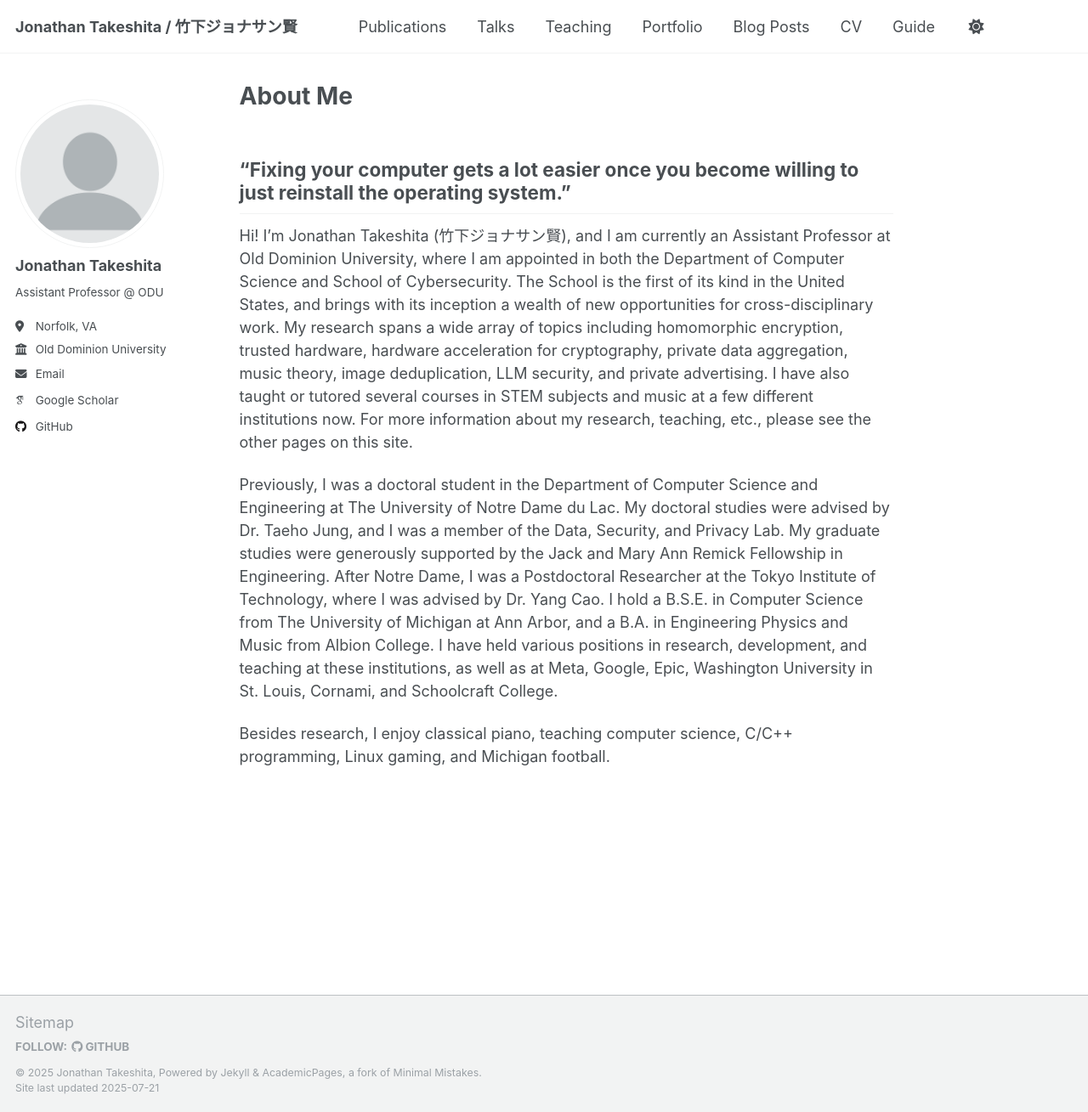
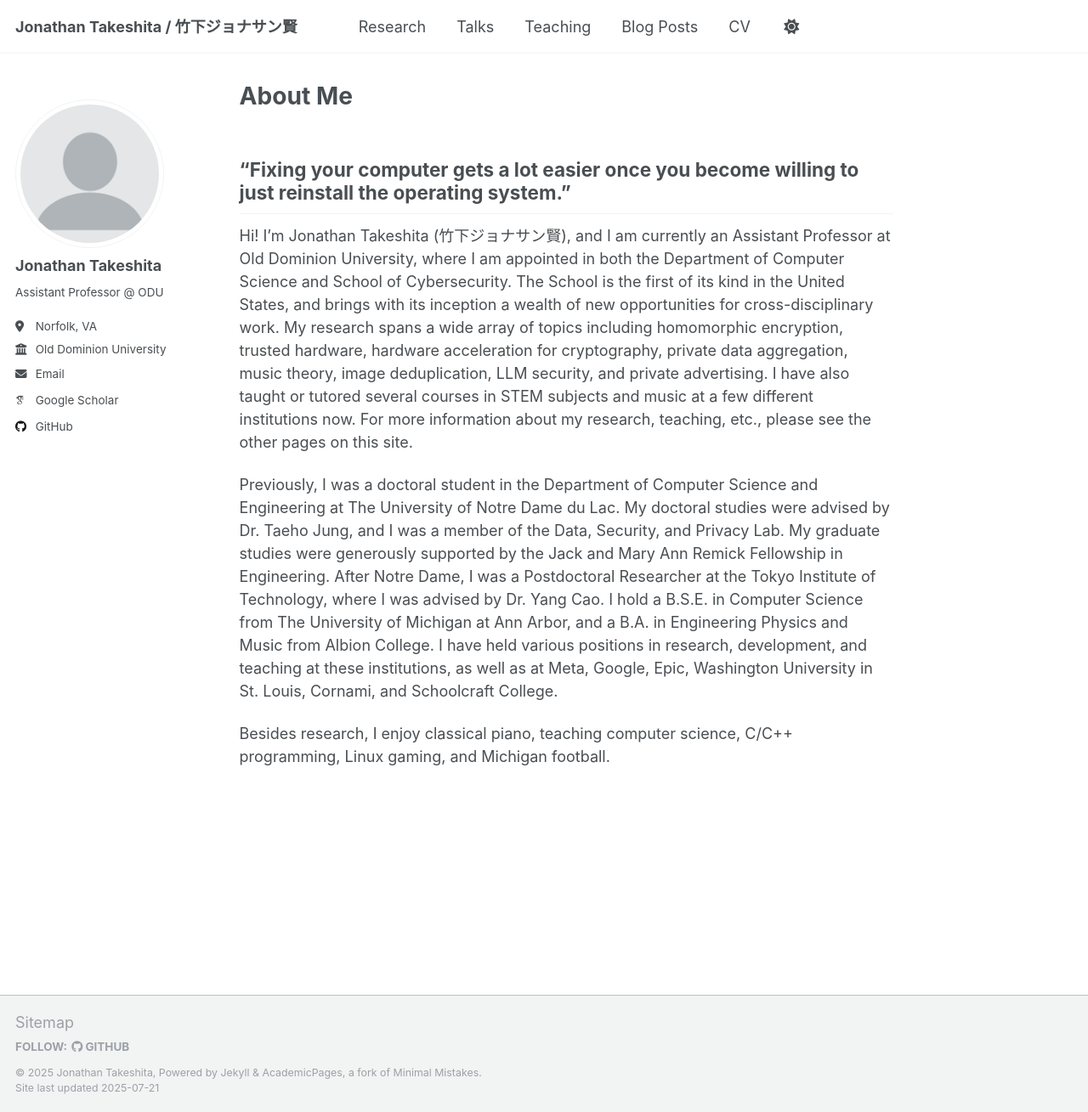
Before and after one commit to jtakeshi/jtakeshi.github.io, a Jekyll site: the page built from _pages/about.md, in a window 1280 px wide and 1309 px high. Shown: the whole window at 85% size. Built offline with Jekyll 4.4.1, drawn with Linux system fonts in a browser that asks for light colours; some web fonts are replaced; a script that is not in the unit is left out; part of the change alters nothing that is shown.

Commit message:
Update navigation.yml

```diff
--- a/_data/navigation.yml
+++ b/_data/navigation.yml
@@ -8,8 +8,11 @@
 #      Markdown formatted page while the second is generated using JSON.
 
 main:
-  - title: "Publications"
-    url: /publications/
+#  - title: "Publications"
+#    url: /publications/
+
+  - title: "Research"
+    url: /research/
 
   - title: "Talks"
     url: /talks/
@@ -17,8 +20,8 @@ main:
   - title: "Teaching"
     url: /teaching/
 
-  - title: "Portfolio"
-    url: /portfolio/
+#  - title: "Portfolio"
+#    url: /portfolio/
 
   - title: "Blog Posts"
     url: /year-archive/
@@ -29,5 +32,5 @@ main:
   # - title: "CV"
   #   url: /cv-json/
 
-  - title: "Guide"
-    url: /markdown/
+#  - title: "Guide"
+#    url: /markdown/
```
